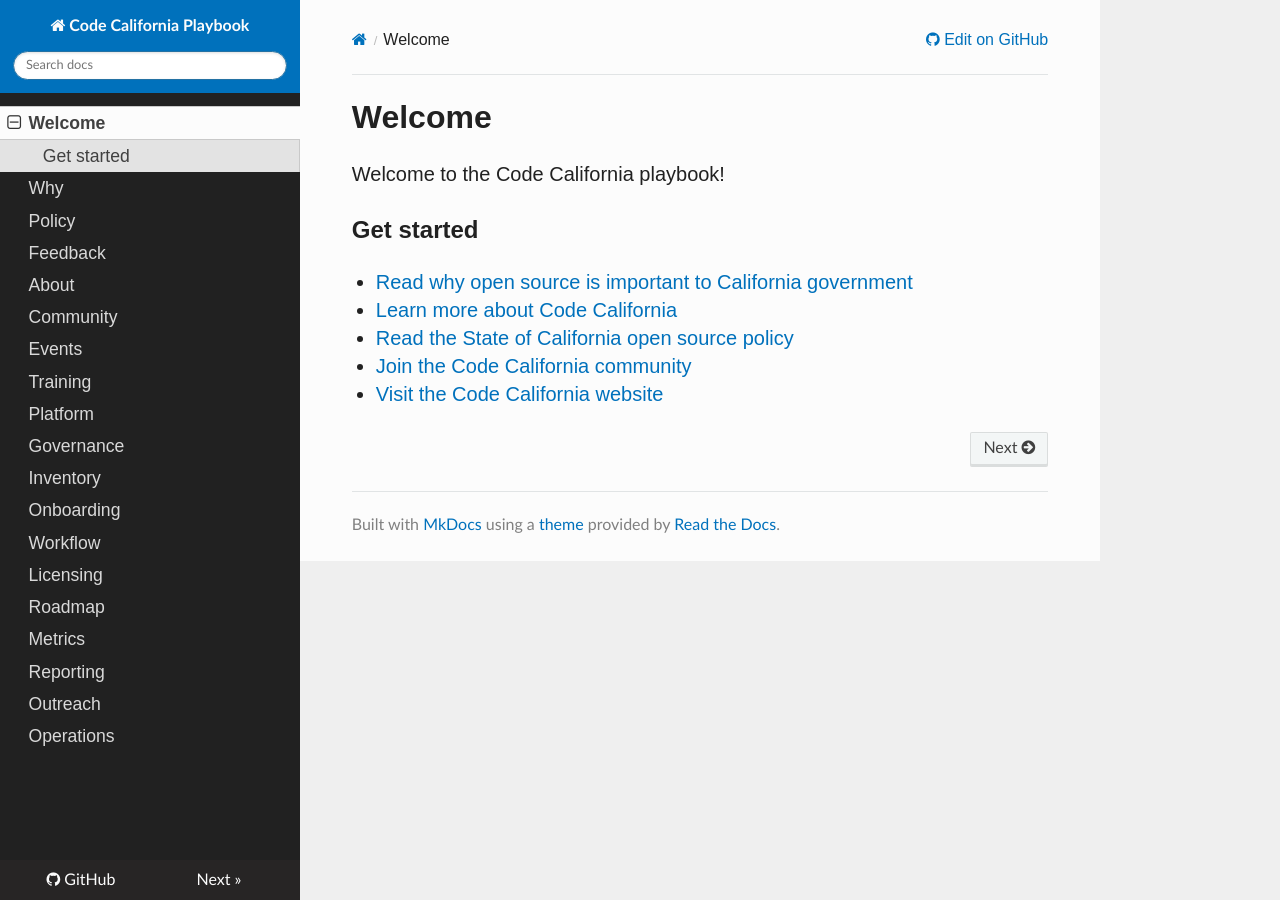
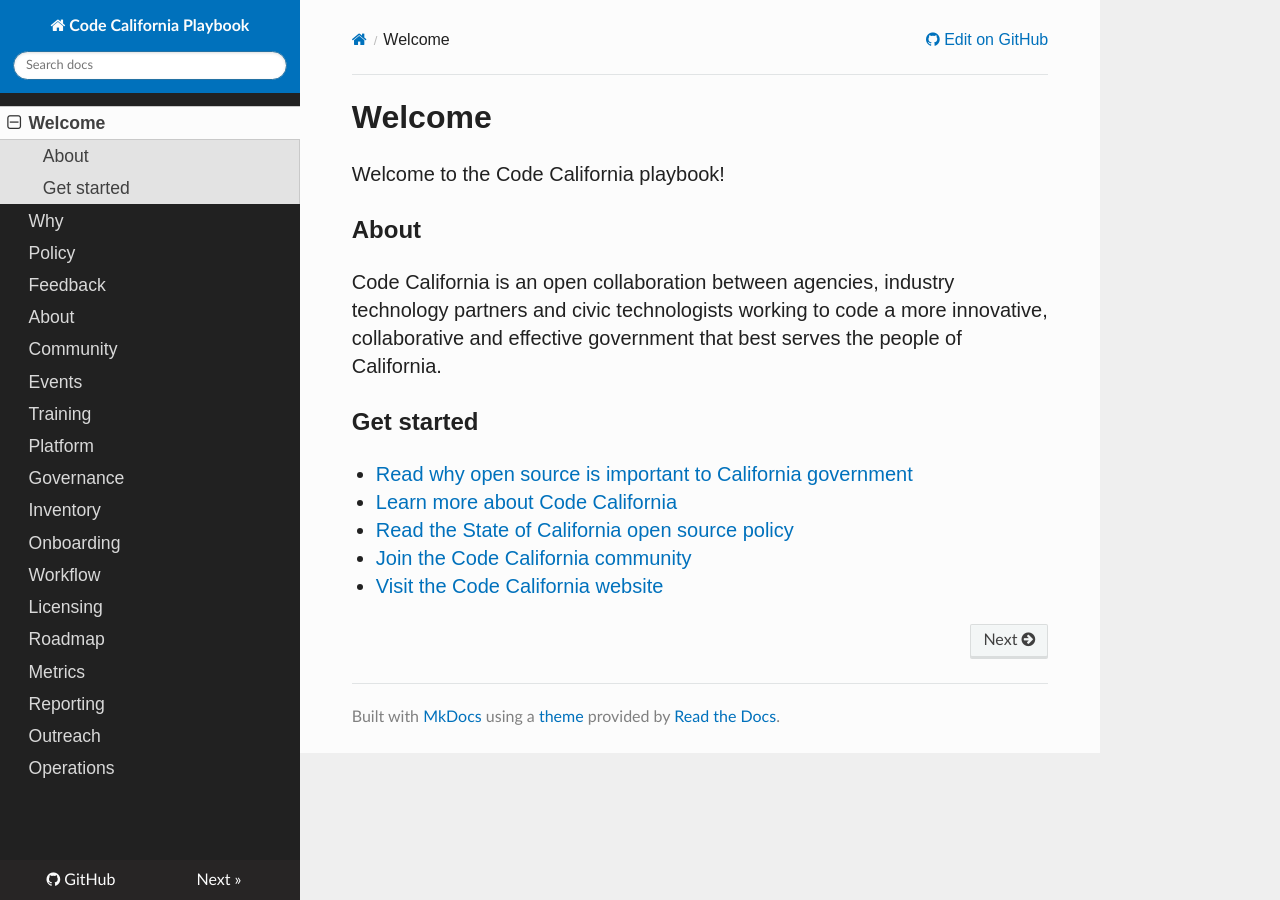
Before and after one commit to CA-CODE-Works/playbook, an MkDocs documentation site: the page built from docs/README.md, in a window 1280 px wide. Built offline with MkDocs 1.6.1, drawn with Linux system fonts in a browser that asks for light colours; nearby versions of some CDN libraries; old or Windows-style settings are respelled for this version of MkDocs.

Commit message:
Update README.md

```diff
--- a/docs/README.md
+++ b/docs/README.md
@@ -1,6 +1,10 @@
 # Welcome
 
 Welcome to the Code California playbook!
+
+## About
+
+Code California is an open collaboration between agencies, industry technology partners and civic technologists working to code a more innovative, collaborative and effective government that best serves the people of California.
 
 ## Get started
 
```
